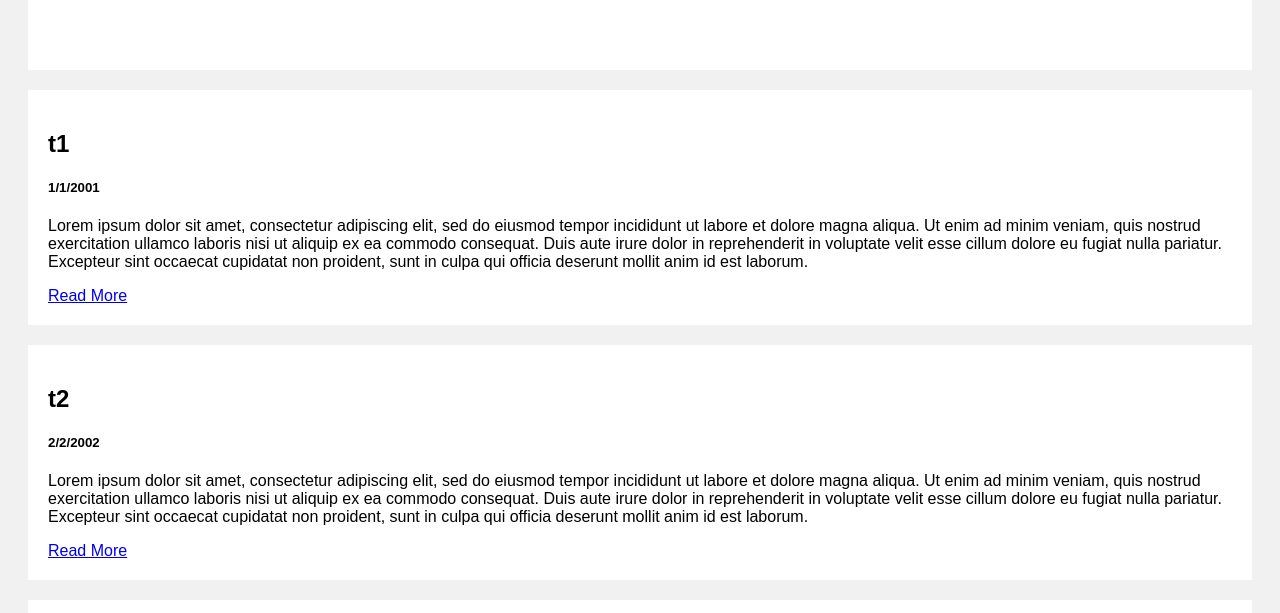
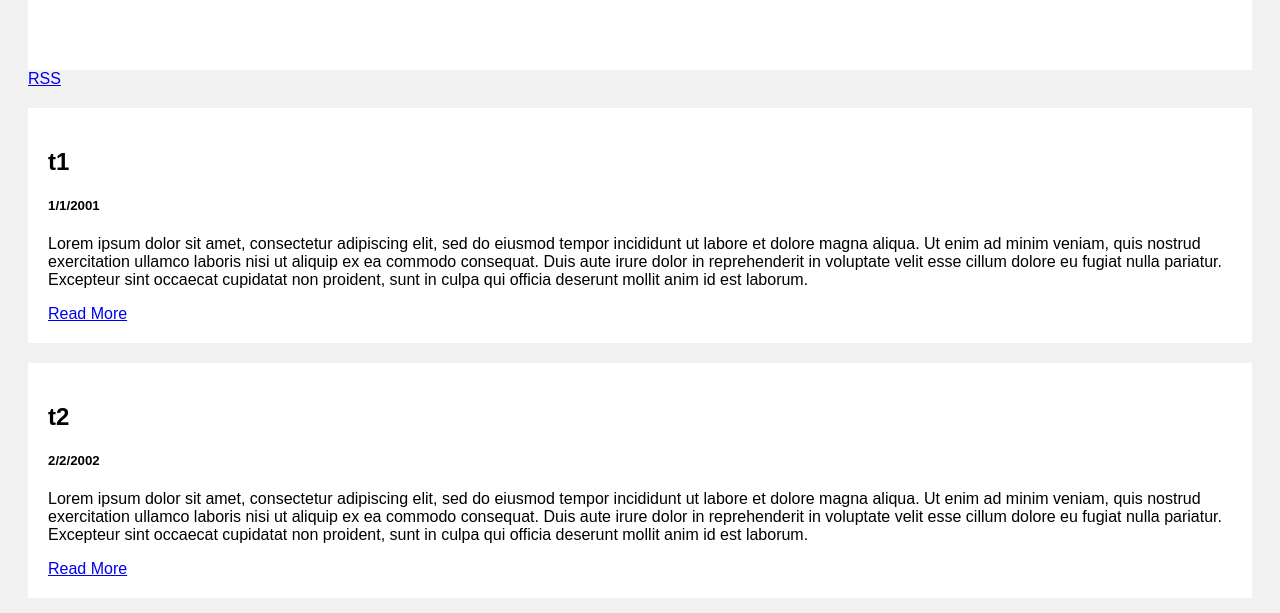
Before and after one commit to elizabeth-chen/RSSfeed, a plain HTML site: page index.html in a window 1280 px wide. Shown: the part 187-800 px from the top of the page. Drawn offline with Linux system fonts and the light colour scheme.

Commit message:
Update index.html

```diff
--- a/index.html
+++ b/index.html
@@ -44,6 +44,7 @@ body {
 <div class="header">
   <h2>Blog Name</h2>
 </div>
+<a class="btn btn-rss" href="/feed.xml" target="_blank">RSS</a>
 
 <div class="row">
 
```
